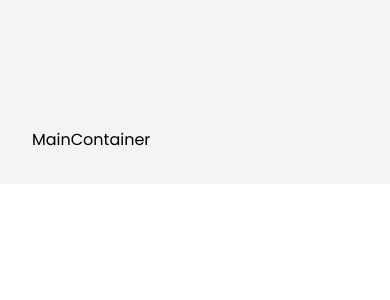
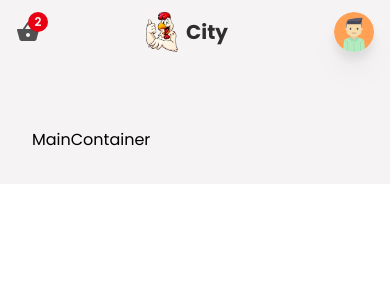
Before and after one commit to murataktas61/restaurantapp, a React (Create React App) app: page / in a window 390 px wide. Shown: the top 300 px of the page. Built offline with nearby package versions, Linux system fonts and the light colour scheme.

Commit message:
header section

```diff
--- a/src/App.js
+++ b/src/App.js
@@ -5,7 +5,7 @@ import { Header,MainContainer,CreateContainer } from './components'
 
 const App = () => {
   return (
-    <AnimatePresence>
+    <AnimatePresence exitBeforeEnter>
       <div className='w-screen h-auto flex flex-col bg-primary'>
         <Header/>
         <main className='mt-24 p-8 w-full'>
--- a/src/components/Header.jsx
+++ b/src/components/Header.jsx
@@ -1,21 +1,46 @@
- import React from 'react'
- import { MdShoppingBasket } from 'react-icons/md'
+import React, { useState } from 'react'
+import { MdShoppingBasket,MdAdd,MdLogout } from 'react-icons/md'
 import { motion } from 'framer-motion'
 import { getAuth, signInWithPopup, GoogleAuthProvider } from "firebase/auth";
 import { app } from '../firebase.config';
 import Logo from '../img/logo.png'
 import Avatar from '../img/avatar.png'
 import {Link} from 'react-router-dom'
+import { useStateValue } from '../context/StateProvider';
+import { actionType } from '../context/reducer';
 
  const Header = () => {
    const firebaseAuth = getAuth(app);
    const provider = new GoogleAuthProvider();
+
+   const [{user},dispatch] = useStateValue();
+
+   const [isMenu,setIsMenu] = useState(false)
+
    const login= async ()=>{
-    const response = await signInWithPopup(firebaseAuth,provider)
-    console.log(response);
+    if(!user){
+        const { user : {refreshToken,providerData}} = await signInWithPopup(firebaseAuth,provider);
+        dispatch({
+            type:actionType.SET_USER,
+            user:providerData[0],
+        });
+        localStorage.setItem('user',JSON.stringify(providerData[0]))
+    }else{
+        setIsMenu(!isMenu);
+    }
    };
+
+   const logout = () =>{
+        setIsMenu(false)
+        localStorage.clear()
+        dispatch({
+            type: actionType.SET_USER,
+            user:null,
+        })
+   }
+
    return (
-     <header className='fixed z-50 w-screen p-6 px-16'>
+     <header className='fixed z-50 w-screen p-3 px-4 md:p-6 md:px-16'>
         {/* Desktop & tablet */}
         <div className='hidden md:flex w-full h-full items-center justify-between'>
             <Link to={"/"}  className="flex items-center gap-2">
@@ -23,12 +48,16 @@
                 <p className="text-headingColor text-xl font-bold"> City </p>
             </Link>
             <div className='flex items-center gap-8'>
-                <ul className='flex items-center gap-8'>
+                <motion.ul
+                    initial={{opacity:0,x:200}}
+                    animate={{opacity:1,x:0}}
+                    exit={{opacity:0,x:200}}
+                    className='flex items-center gap-8'>
                     <li className='text-base text-textColor hover:text-headingColor duration-100 transition-all ease-in-out cursor-pointer'>Home</li>
                     <li className='text-base text-textColor hover:text-headingColor duration-100 transition-all ease-in-out cursor-pointer'>Menü</li>
                     <li className='text-base text-textColor hover:text-headingColor duration-100 transition-all ease-in-out cursor-pointer'>About us</li>
                     <li className='text-base text-textColor hover:text-headingColor duration-100 transition-all ease-in-out cursor-pointer'>Service </li>
-                </ul>
+                </motion.ul>
                 <div className='relative flex items-center justify-center'>
                     <MdShoppingBasket className='text-textColor text-2xl  cursor-pointer'/>
                     <div className='absolute -top-2 -right-2 w-5 h-5 rounded-full bg-cartNumBg flex items-center justify-center'>
@@ -38,17 +67,86 @@
                 <div className='relative'>
                     <motion.img
                     whileTap={{scale:0.6}}
-                    src={Avatar}
-                    className="w-10  min-w-[40px] h-10 min-h-[40px] drop-shadow-xl cursor-pointer" alt="userprofile"
+                    src={user ? user.photoURL : Avatar}
+                    className="w-10  min-w-[40px] h-10 min-h-[40px] drop-shadow-xl cursor-pointer rounded-full" alt="userprofile"
                     onClick={login}
                     />
+                    {isMenu && (
+                            <motion.div
+                            initial={{opacity:0,scale:0.6}}
+                            animate={{opacity:1,scale:1}}
+                            exit={{opacity:0,scale:0.6}}
+                            className='w-40 bg-gray-50 shadow-xl rounded-lg flex flex-col absolute top-12 right-0'>
+                            {
+                                user && user.email === "aktasmuratt7@gmail.com" && (
+                                    <Link to={'/createItem'}>
+                                        <p className='px-4 py-2 flex item-center gap-3 cursor-pointer hover:bg-slate-100 transition-all duration-100 ease-in-out text-textColor text-base'>New Item <MdAdd className='mt-1'/></p>
+                                    </Link>
+
+                                )
+                            }
+                            <p className='px-4 py-2 flex item-center gap-3  cursor-pointer hover:bg-slate-100 transition-all duration-100 ease-in-out text-textColor text-base'
+                             onClick={logout}
+                            >Logout <MdLogout className='mt-1'/></p>
+                        </motion.div>
+                    )}
+
                 </div>
 
             </div>
         </div>
 
         {/* mobile*/}
-        <div className='flex md:hidden w-full h-full'></div>
+        <div className='flex items-center justify-between md:hidden w-full h-full'>
+
+            <div className='relative flex items-center justify-center'>
+                    <MdShoppingBasket className='text-textColor text-2xl  cursor-pointer'/>
+                    <div className='absolute -top-2 -right-2 w-5 h-5 rounded-full bg-cartNumBg flex items-center justify-center'>
+                        <p className='text-xs text-white font-semibold'>2</p>
+                    </div>
+            </div>
+            <Link to={"/"}  className="flex items-center gap-2">
+                <img src={Logo} className='w-8 object-cover' alt='logo' />
+                <p className="text-headingColor text-xl font-bold"> City </p>
+            </Link>
+
+            <div className='relative'>
+                    <motion.img
+                    whileTap={{scale:0.6}}
+                    src={user ? user.photoURL : Avatar}
+                    className="w-10  min-w-[40px] h-10 min-h-[40px] drop-shadow-xl cursor-pointer rounded-full" alt="userprofile"
+                    onClick={login}
+                    />
+
+                    {isMenu && (
+                            <motion.div
+                            initial={{opacity:0,scale:0.6}}
+                            animate={{opacity:1,scale:1}}
+                            exit={{opacity:0,scale:0.6}}
+                            className='w-40 bg-gray-50 shadow-xl rounded-lg flex flex-col absolute top-12 right-0'>
+                            {
+                                user && user.email === "aktasmuratt7@gmail.com" && (
+                                    <Link to={'/createItem'}>
+                                        <p className='px-4 py-2 flex item-center gap-3 cursor-pointer hover:bg-slate-100 transition-all duration-100 ease-in-out text-textColor text-base'>New Item <MdAdd className='mt-1'/></p>
+                                    </Link>
+
+                                )
+                            }
+                             <ul className='flex flex-col'>
+                                <li className='text-base text-textColor hover:text-headingColor duration-100 transition-all ease-in-out cursor-pointer hover:bg-slate-100 px-4 py-2'>Home</li>
+                                <li className='text-base text-textColor hover:text-headingColor duration-100 transition-all ease-in-out cursor-pointer hover:bg-slate-100 px-4 py-2'>Menü</li>
+                                <li className='text-base text-textColor hover:text-headingColor duration-100 transition-all ease-in-out cursor-pointer hover:bg-slate-100 px-4 py-2'>About us</li>
+                                <li className='text-base text-textColor hover:text-headingColor duration-100 transition-all ease-in-out cursor-pointer hover:bg-slate-100 px-4 py-2'>Service </li>
+                             </ul>
+
+                            <p className='m-2 p-2 rounded-md shadow-md flex item-center justify-center bg-gray-200 gap-3 cursor-pointer hover:bg-gray-300 transition-all duration-100 ease-in-out text-textColor text-base'
+                            onClick={logout}
+                            >Logout <MdLogout className='mt-1'/></p>
+                        </motion.div>
+                    )}
+
+                </div>
+        </div>
      </header>
    )
  }
--- /dev/null
+++ b/src/context/StateProvider.js
@@ -0,0 +1,12 @@
+import React,{createContext,useContext,useReducer} from "react";
+
+export const StateContext=createContext();
+
+export const StateProvider=({reducer,initialState,children})=>(
+    <StateContext.Provider value={useReducer(reducer,initialState)}>
+        {children}
+    </StateContext.Provider>
+);
+
+
+export const useStateValue=()=>useContext(StateContext);
--- /dev/null
+++ b/src/context/initalState.js
@@ -0,0 +1,7 @@
+import { fetchUser } from "../utils/fetchLocalStorageData"
+
+const userInfo =fetchUser()
+
+export const initialState={
+    user: userInfo,
+}
--- /dev/null
+++ b/src/context/reducer.js
@@ -0,0 +1,18 @@
+export const actionType = {
+    SET_USER : 'SET_USER',
+};
+const reducer = (state,action) => {
+    console.log(action);
+
+    switch (action.type) {
+        case actionType.SET_USER:
+            return{
+                ...state,
+                user: action.user,
+            };
+            default:
+                return state;
+    }
+}
+
+export default reducer;
--- a/src/index.js
+++ b/src/index.js
@@ -5,10 +5,15 @@ import './index.css'
 import { BrowserRouter as Router } from "react-router-dom";
 
 import App from './App'
+import { StateProvider } from "./context/StateProvider";
+import { initialState } from "./context/initalState";
+import reducer from "./context/reducer";
 
 ReactDOM.render(
     <Router>
-        <App/>
+        <StateProvider initialState={initialState} reducer={reducer}>
+            <App/>
+        </StateProvider>
     </Router>,
     document.getElementById("root")
 );
--- /dev/null
+++ b/src/utils/fetchLocalStorageData.js
@@ -0,0 +1,7 @@
+export const fetchUser=()=>{
+    const userInfo =
+    localStorage.getItem('user') !== 'undefined' ?
+    JSON.parse(localStorage.getItem('user'))
+    :localStorage.clear();
+    return userInfo;
+}
```
Lines whose indentation alone changed are shown as unchanged.
